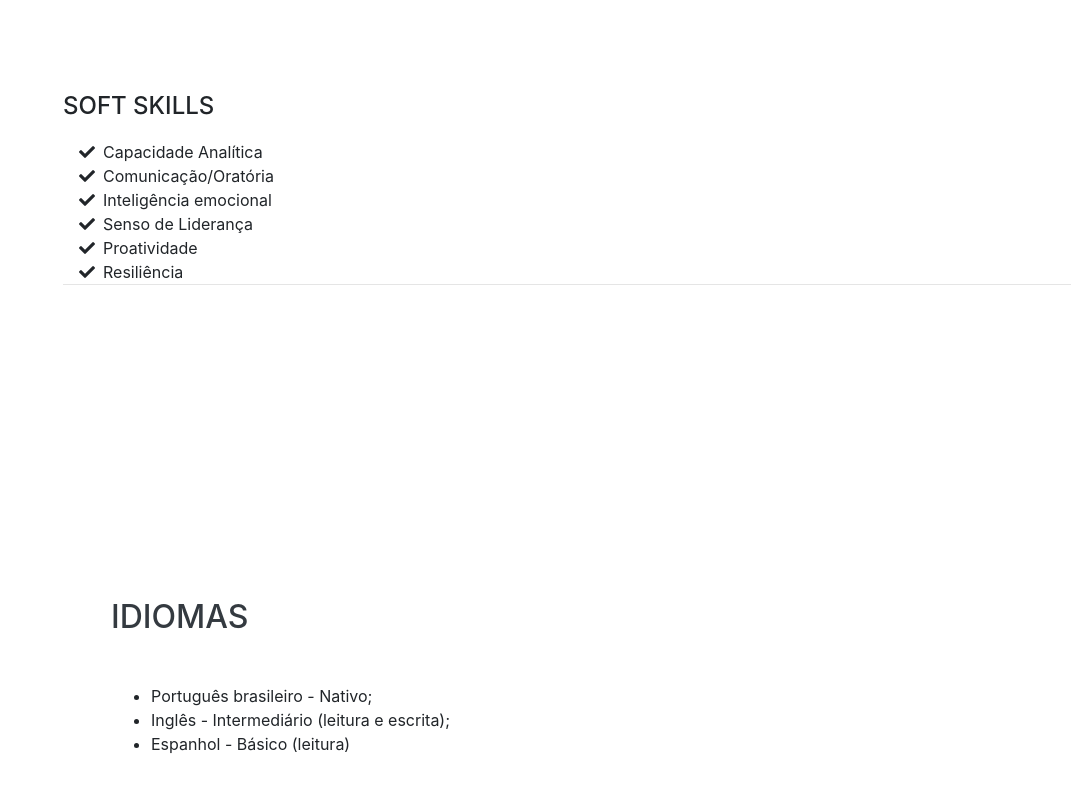
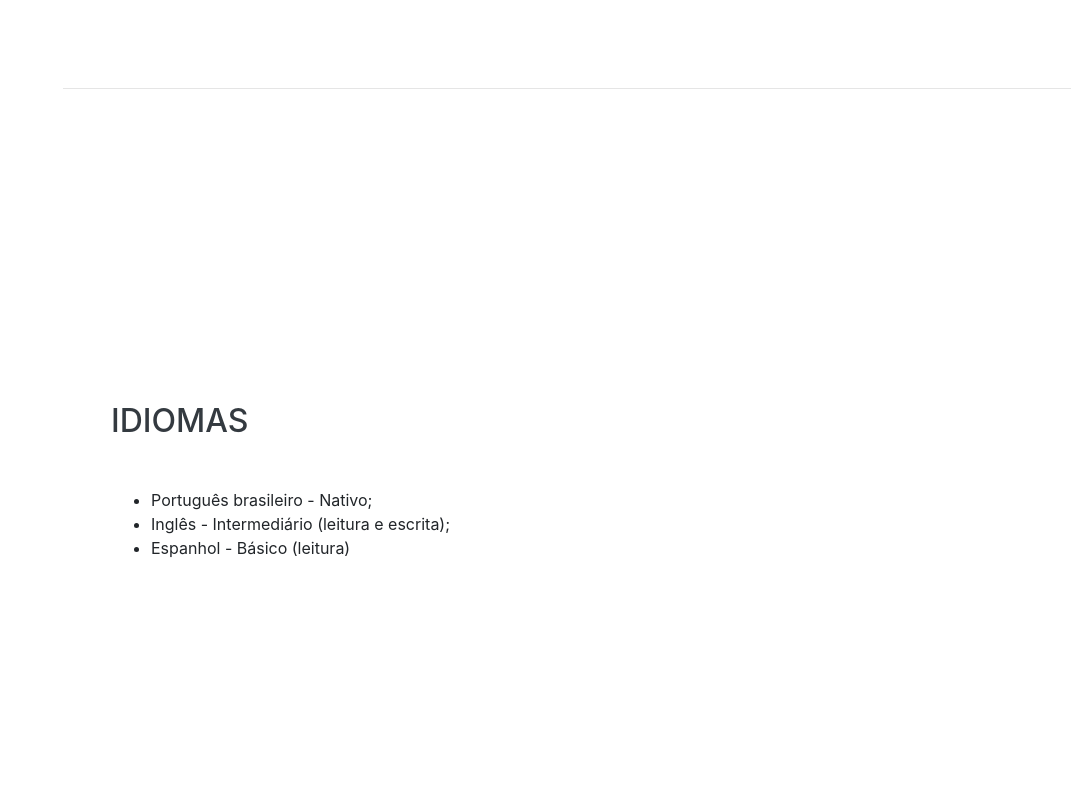
Before and after one commit to RicardoGomes-gitbub/portifolio-analise-dados, a website with bundled scripts: page index.html in a window 1280 px wide. Shown: the part 4509-5299 px from the top of the page, without its empty margins (209-1280 px from the left). Built offline with nearby package versions, Linux system fonts and the light colour scheme; a web font is replaced by a local one.

Commit message:
Update index.html

```diff
--- a/index.html
+++ b/index.html
@@ -373,29 +373,6 @@
       </div>
     </section>
 
-                   <div class="subheading mb-3">Soft Skills</div>
-                   <ul class="fa-ul mb-0">
-                   <li>
-                   <i class="fa-li fa fa-check"></i>
-                   Capacidade Analítica</li>
-                   <li>
-                   <i class="fa-li fa fa-check"></i>
-            Comunicação/Oratória</li>
-          <li>
-            <i class="fa-li fa fa-check"></i>
-            Inteligência emocional</li>
-          <li>
-            <i class="fa-li fa fa-check"></i>
-            Senso de Liderança</li>
-          <li>
-            <i class="fa-li fa fa-check"></i>
-            Proatividade</li>
-          <li>
-            <i class="fa-li fa fa-check"></i>
-            Resiliência</li>
-      </div>
-    </section>
-
     <hr class="m-0">
 
     <section class="resume-section p-3 p-lg-5 d-flex align-items-center" id="Idiomas">
```
